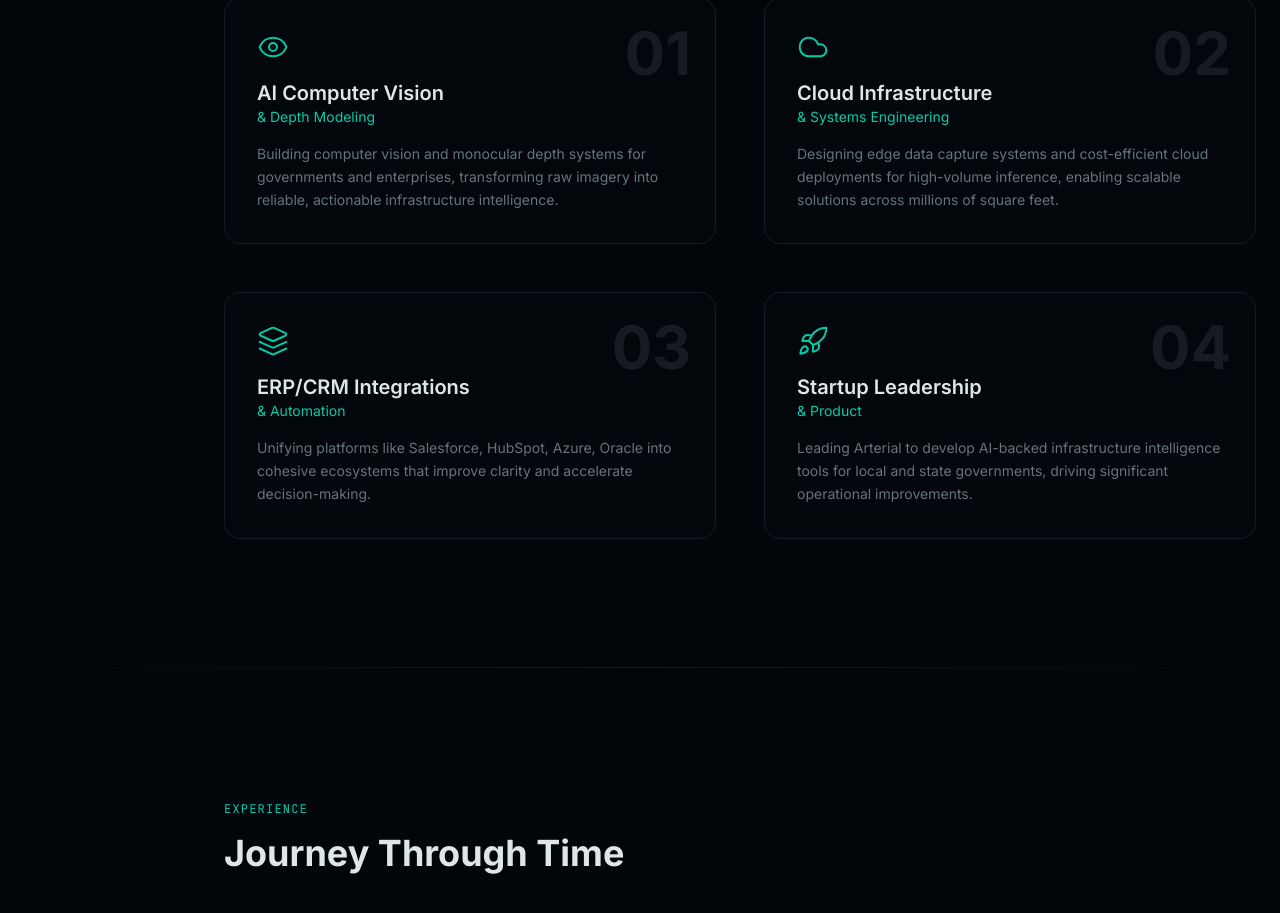
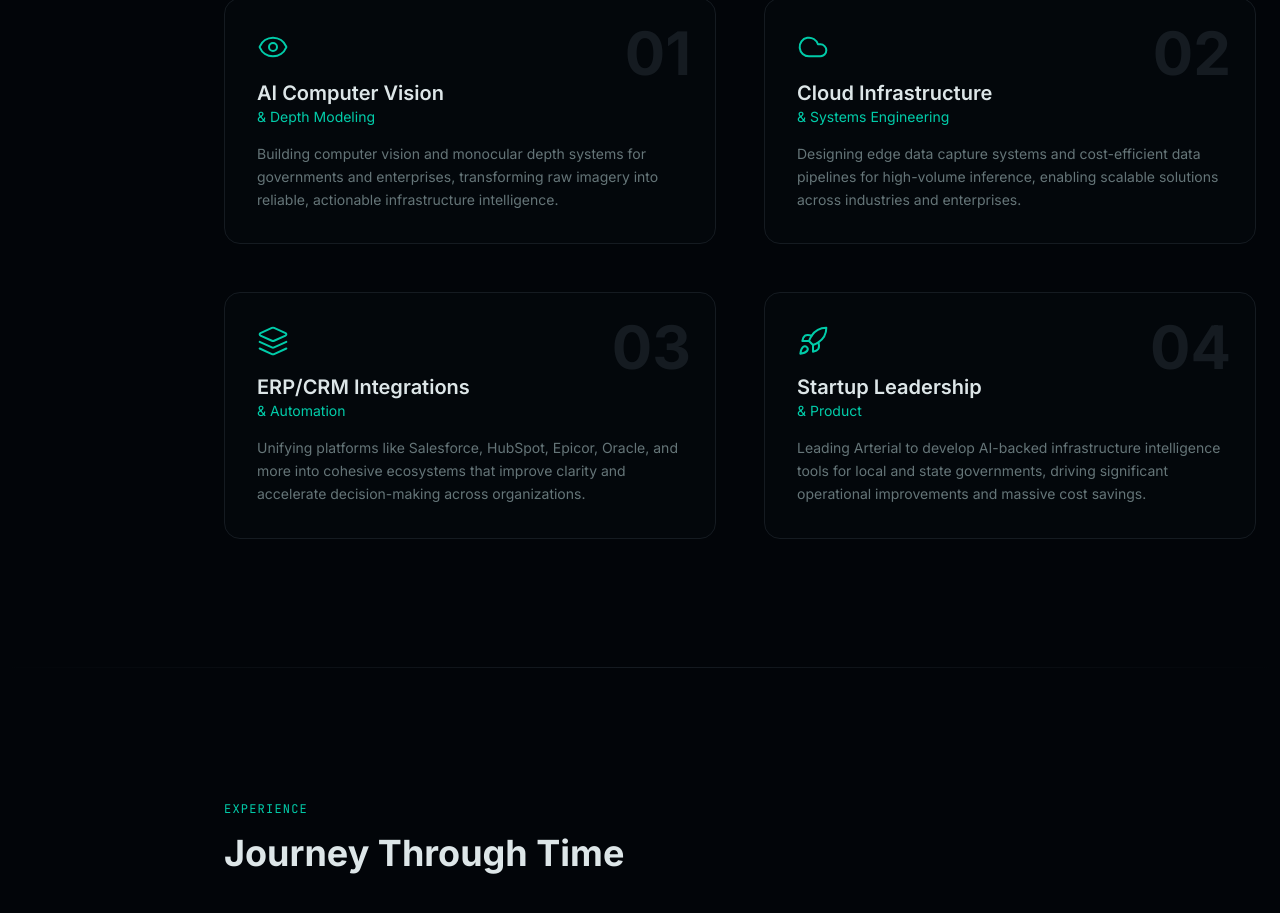
Before and after one commit to kylewandishin/personalsite, a Next.js app: page / in a window 1280 px wide. Shown: the part 1722-2635 px from the top of the page. Built offline with nearby package versions, Linux system fonts and the light colour scheme.

Commit message:
update pillar verbage

```diff
--- a/components/pillars.tsx
+++ b/components/pillars.tsx
@@ -16,21 +16,21 @@ const pillars = [
     title: "Cloud Infrastructure",
     subtitle: "& Systems Engineering",
     description:
-      "Designing edge data capture systems and cost-efficient cloud deployments for high-volume inference, enabling scalable solutions across millions of square feet.",
+      "Designing edge data capture systems and cost-efficient data pipelines for high-volume inference, enabling scalable solutions across industries and enterprises.",
   },
   {
     icon: Layers,
     title: "ERP/CRM Integrations",
     subtitle: "& Automation",
     description:
-      "Unifying platforms like Salesforce, HubSpot, Azure, Oracle into cohesive ecosystems that improve clarity and accelerate decision-making.",
+      "Unifying platforms like Salesforce, HubSpot, Epicor, Oracle, and more into cohesive ecosystems that improve clarity and accelerate decision-making across organizations.",
   },
   {
     icon: Rocket,
     title: "Startup Leadership",
     subtitle: "& Product",
     description:
-      "Leading Arterial to develop AI-backed infrastructure intelligence tools for local and state governments, driving significant operational improvements.",
+      "Leading Arterial to develop AI-backed infrastructure intelligence tools for local and state governments, driving significant operational improvements and massive cost savings.",
   },
 ]
 
```
